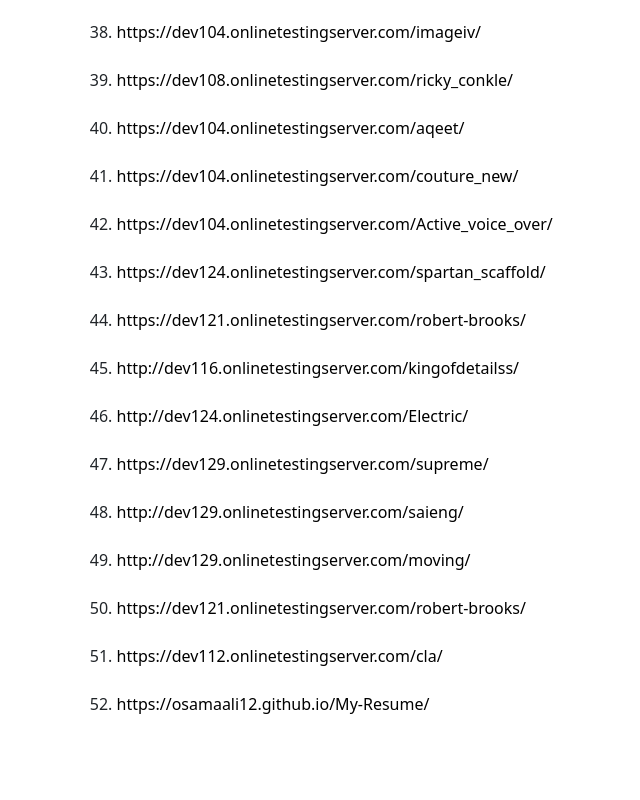
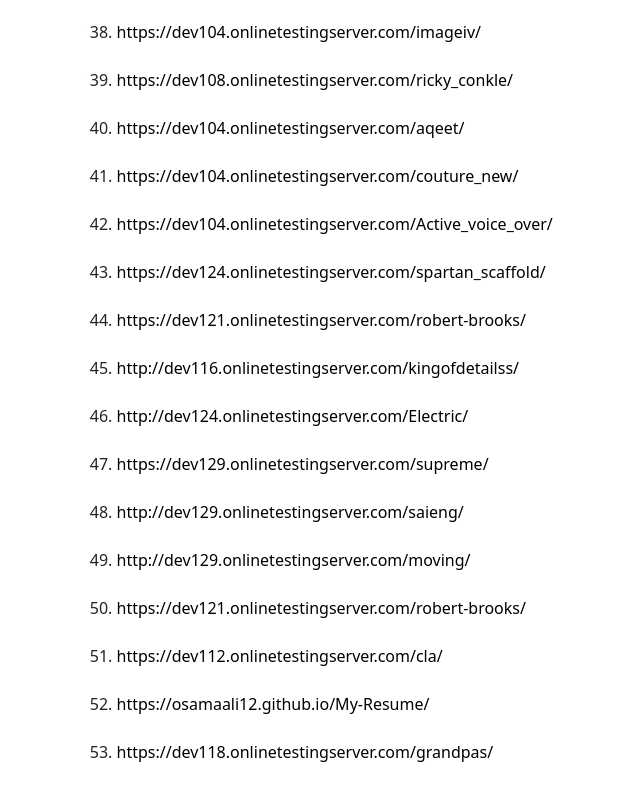
Before and after one commit to osamaali12/Portfolio-project, a plain HTML site: page index.html in a window 1280 px wide. Shown: the part 1872-2672 px from the top of the page, without its empty margins (304-944 px from the left). Before the commit the page ends 2628 px from the top, so only its background shows below. Drawn offline with nearby package versions, Linux system fonts and the light colour scheme.

Commit message:
Update index.html

```diff
--- a/index.html
+++ b/index.html
@@ -65,6 +65,7 @@
         <li><a href="https://dev121.onlinetestingserver.com/robert-brooks/">https://dev121.onlinetestingserver.com/robert-brooks/</a></li><br>
         <li><a href="https://dev112.onlinetestingserver.com/cla/">https://dev112.onlinetestingserver.com/cla/</a></li><br>
         <li><a href="https://osamaali12.github.io/My-Resume/">https://osamaali12.github.io/My-Resume/</a></li><br>
+        <li><a href="https://dev118.onlinetestingserver.com/grandpas/">https://dev118.onlinetestingserver.com/grandpas/</a></li><br>
   </ol>
 </div>
 
```
